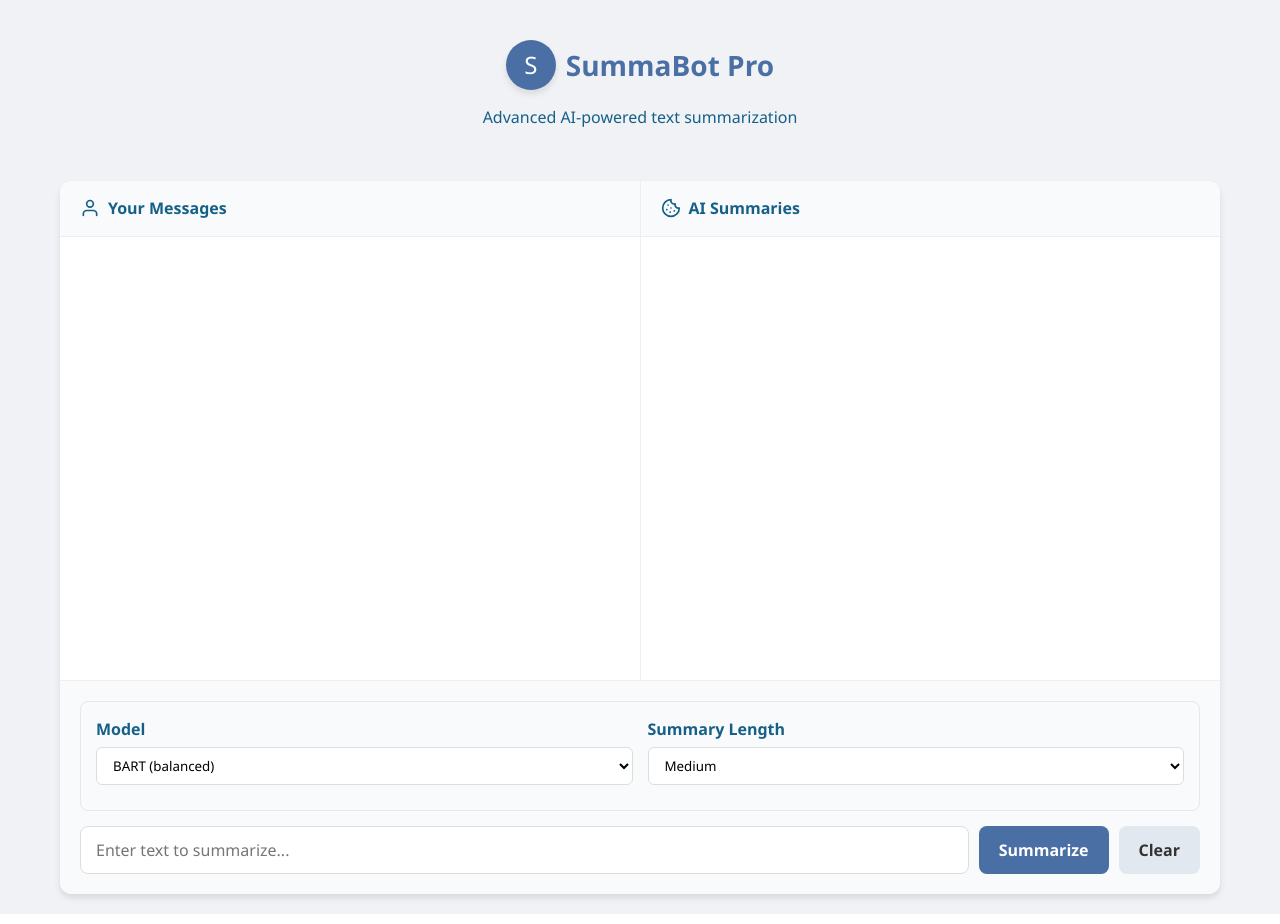
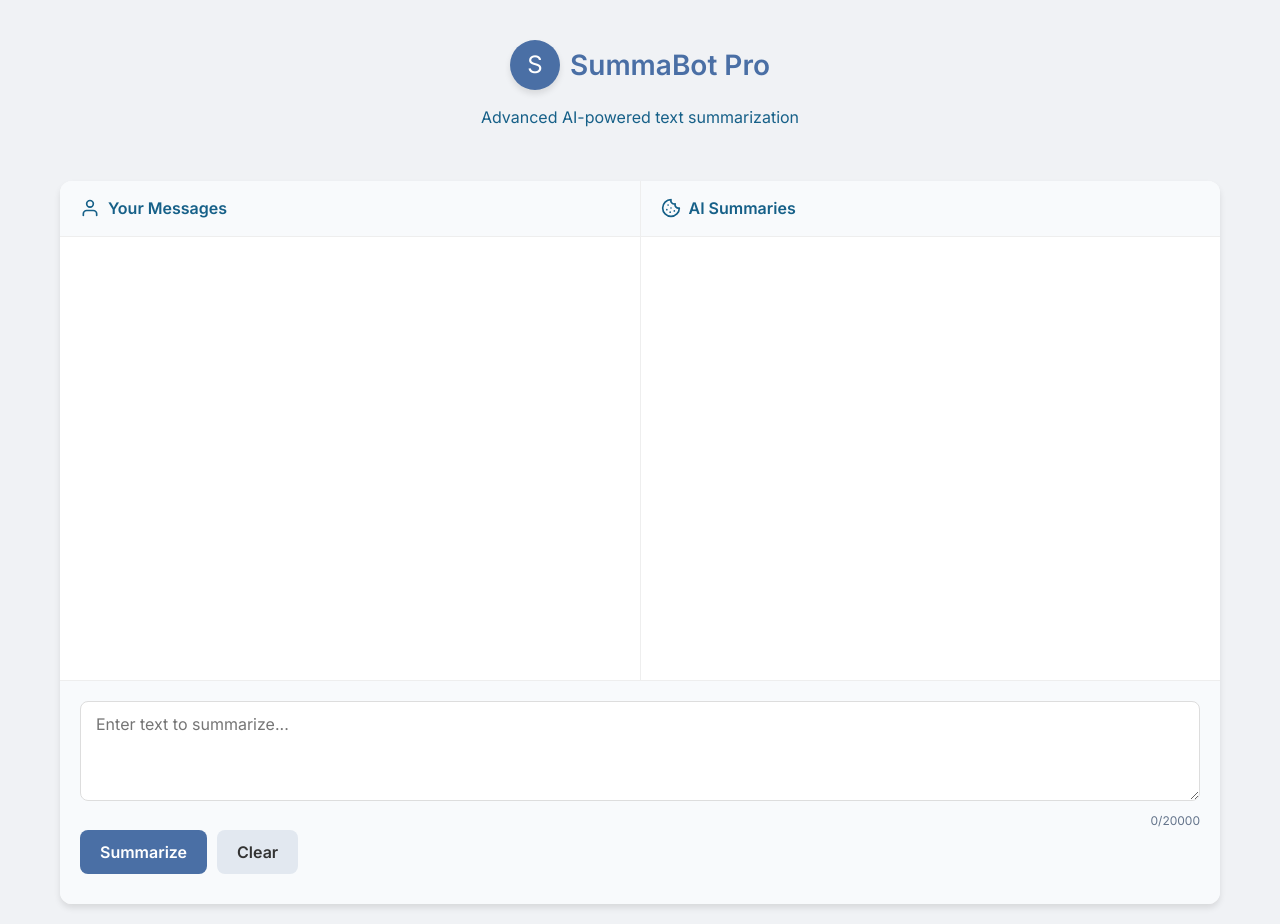
Before and after one commit to OGRyan-stack/AI-Summarizer, a Flask app: page / in a window 1280 px wide. Run offline with Flask 3, Linux system fonts and the light colour scheme.

Commit message:
Add files via upload

```diff
--- a/Flask/Templates/index.html
+++ b/Flask/Templates/index.html
@@ -4,6 +4,7 @@
     <meta charset="UTF-8">
     <meta name="viewport" content="width=device-width, initial-scale=1.0">
     <title>Advanced Summarization Bot</title>
+    <link href="https://fonts.googleapis.com/css2?family=Inter:wght@400;500;600&display=swap" rel="stylesheet">
     <style>
         :root {
             --primary: #4a6fa5;
@@ -15,12 +16,11 @@
             --shadow: 0 4px 6px rgba(0, 0, 0, 0.1);
         }
 
-
         * {
             margin: 0;
             padding: 0;
             box-sizing: border-box;
-            font-family: 'Segoe UI', Tahoma, Geneva, Verdana, sans-serif;
+            font-family: 'Inter', sans-serif;
         }
 
         body {
@@ -155,6 +156,7 @@
         .input-group {
             display: flex;
             gap: 10px;
+            margin-bottom: 10px;
         }
 
         #userInput {
@@ -163,13 +165,8 @@
             border: 1px solid #ddd;
             border-radius: 8px;
             font-size: 16px;
-            transition: all 0.3s ease;
-        }
-
-        #userInput:focus {
-            outline: none;
-            border-color: var(--primary);
-            box-shadow: 0 0 0 3px rgba(74, 111, 165, 0.2);
+            min-height: 100px;
+            resize: vertical;
         }
 
         .btn {
@@ -210,68 +207,15 @@
             margin-bottom: 15px;
         }
 
-        footer {
-            text-align: center;
-            margin-top: 30px;
-            padding: 20px;
+        .input-counter {
+            font-size: 12px;
             color: #64748b;
-            font-size: 14px;
+            text-align: right;
+            margin-top: 5px;
         }
 
-        /* Responsive Design */
-        @media (max-width: 768px) {
-            .chat-container {
-                flex-direction: column;
-                height: auto;
-            }
-
-            .message-column {
-                height: 300px;
-            }
-
-            .message-column:first-child {
-                border-right: none;
-                border-bottom: 1px solid #eee;
-            }
-
-            .container {
-                padding: 10px;
-            }
-        }
-
-        .options-panel {
-            background-color: #f8fafc;
-            padding: 15px;
-            border-radius: 8px;
-            margin-bottom: 15px;
-            border: 1px solid #e2e8f0;
-        }
-
-        .options-row {
-            display: flex;
-            gap: 15px;
-            margin-bottom: 10px;
-            flex-wrap: wrap;
-        }
-
-        .option-group {
-            flex: 1;
-            min-width: 200px;
-        }
-
-        .option-group label {
-            display: block;
-            margin-bottom: 5px;
-            font-weight: 600;
-            color: var(--secondary);
-        }
-
-        .option-group select {
-            width: 100%;
-            padding: 8px 12px;
-            border: 1px solid #ddd;
-            border-radius: 6px;
-            background-color: white;
+        .input-counter.warning {
+            color: #e74c3c;
         }
 
         .stats-bar {
@@ -338,41 +317,16 @@
             <div class="input-area">
                 <div class="error-message" id="error-message">Please enter some text to summarize.</div>
 
-                <div class="options-panel">
-                    <div class="options-row">
-                        <div class="option-group">
-                            <label for="model-select">Model</label>
-                            <select id="model-select">
-                                <option value="facebook/bart-large-cnn">BART (balanced)</option>
-                                <option value="t5-small">T5 (fast)</option>
-                                <option value="google/pegasus-xsum">Pegasus (concise)</option>
-                            </select>
+                <div class="input-group">
+                    <textarea id="userInput" placeholder="Enter text to summarize..."
+                              oninput="updateCounter()"></textarea>
                 </div>
-                        <div class="option-group">
-                            <label for="length-select">Summary Length</label>
-                            <select id="length-select">
-                                <option value="short">Short</option>
-                                <option value="medium" selected>Medium</option>
-                                <option value="long">Long</option>
-                                <option value="custom">Custom</option>
-                            </select>
-                        </div>
-                    </div>
-                    <div class="options-row" id="custom-length-row" style="display: none;">
-                        <div class="option-group">
-                            <label for="min-length">Min Length</label>
-                            <input type="number" id="min-length" min="30" max="500" value="100">
-                        </div>
-                        <div class="option-group">
-                            <label for="max-length">Max Length</label>
-                            <input type="number" id="max-length" min="50" max="1000" value="300">
-                        </div>
-                    </div>
-                </div>
+                <div id="input-counter" class="input-counter">0/20000</div>
 
                 <div class="input-group">
-                    <input type="text" id="userInput" placeholder="Enter text to summarize..." autocomplete="off">
-                    <button class="btn btn-primary" id="summarize-btn">Summarize</button>
+                    <button class="btn btn-primary" id="summarize-btn">
+                        <span id="btn-text">Summarize</span>
+                    </button>
                     <button class="btn btn-secondary" onclick="clearChat()">Clear</button>
                 </div>
 
@@ -396,135 +350,144 @@
 
     <script>
         document.addEventListener('DOMContentLoaded', function() {
-            const userInput = document.getElementById('userInput');
             const summarizeBtn = document.getElementById('summarize-btn');
-            const lengthSelect = document.getElementById('length-select');
-            const customLengthRow = document.getElementById('custom-length-row');
-            const modelSelect = document.getElementById('model-select');
+            summarizeBtn.addEventListener('click', sendMessage);
 
-            // Show/hide custom length options
-            lengthSelect.addEventListener('change', function() {
-                customLengthRow.style.display = this.value === 'custom' ? 'flex' : 'none';
+            // Initialize character counter
+            document.getElementById('userInput').addEventListener('input', updateCounter);
         });
 
-            // Summarize button click handler
-            summarizeBtn.addEventListener('click', sendMessage);
+        function updateCounter() {
+            const input = document.getElementById('userInput');
+            const counter = document.getElementById('input-counter');
+            const maxLength = 20000;
+            const currentLength = input.value.length;
 
-            // Enter key handler
-            userInput.addEventListener('keypress', function(event) {
-                if (event.key === 'Enter') {
-                    sendMessage();
-                }
-            });
-        });
-
-        function getSummaryOptions() {
-            const lengthPreset = document.getElementById('length-select').value;
-            let minLength = 30;
-            let maxLength = 130;
-
-            if (lengthPreset === 'short') {
-                minLength = 30;
-                maxLength = 100;
-            } else if (lengthPreset === 'medium') {
-                minLength = 100;
-                maxLength = 300;
-            } else if (lengthPreset === 'long') {
-                minLength = 150;
-                maxLength = 500;
-            } else if (lengthPreset === 'custom') {
-                minLength = parseInt(document.getElementById('min-length').value);
-                maxLength = parseInt(document.getElementById('max-length').value);
+            counter.textContent = `${currentLength}/${maxLength}`;
+            counter.className = currentLength > maxLength * 0.9 ?
+                "input-counter warning" : "input-counter";
         }
 
-            return {
-                model: document.getElementById('model-select').value,
-                max_length: maxLength,
-                min_length: minLength
-            };
+        function showError(message, duration=5000) {
+            const errorElement = document.getElementById('error-message');
+            errorElement.textContent = message;
+            errorElement.style.display = "block";
+            if (duration > 0) {
+                setTimeout(() => {
+                    errorElement.style.display = "none";
+                }, duration);
+            }
         }
 
-        function sendMessage() {
-            const userInput = document.getElementById('userInput').value;
-            if (!userInput.trim()) {
-                document.getElementById('error-message').style.display = 'block';
-                return;
+        function validateText(text) {
+            const maxLength = 20000;
+            if (!text.trim()) {
+                showError("Please enter some text to summarize");
+                return false;
+            }
+            if (text.length > maxLength) {
+                showError(`Text exceeds ${maxLength} character limit`);
+                return false;
+            }
+            return true;
         }
 
-            document.getElementById('error-message').style.display = 'none';
+        async function sendMessage() {
+            const userInput = document.getElementById('userInput').value;
+            if (!validateText(userInput)) return;
 
+            // Show loading state
+            const summarizeBtn = document.getElementById('summarize-btn');
+            const btnText = document.getElementById('btn-text');
+            const originalBtnText = btnText.textContent;
+            summarizeBtn.disabled = true;
+            btnText.innerHTML = `<div class="loading"></div> Processing...`;
+
+            try {
                 // Display user message
                 const userMessagesContainer = document.getElementById('user-messages');
                 const timestamp = new Date().toLocaleTimeString();
 
                 userMessagesContainer.innerHTML += `
                     <div class="message user-message">
-                    ${userInput}
+                        ${userInput.replace(/\n/g, '<br>')}
                         <div class="timestamp">${timestamp}</div>
                     </div>
                 `;
 
-            // Get summarization options
-            const options = getSummaryOptions();
-
-            // Call Flask backend
-            fetch("/summarize", {
+                const response = await fetch("/summarize", {
                     method: "POST",
                     headers: { "Content-Type": "application/json" },
-                body: JSON.stringify({
-                    text: userInput,
-                    options: options
-                })
-            })
-            .then(response => response.json())
-            .then(data => {
-                const timestamp = new Date().toLocaleTimeString();
+                    body: JSON.stringify({ text: userInput })
+                });
+
+                const data = await response.json();
+
+                if (!response.ok) {
+                    throw new Error(data.error || "Failed to summarize");
+                }
+
+                // Display AI response
                 const aiMessagesContainer = document.getElementById('ai-messages');
-
-                if (data.error) {
-                    aiMessagesContainer.innerHTML += `
-                        <div class="message ai-message">
-                            <strong>Error:</strong> ${data.error}
-                            <div class="timestamp">${timestamp}</div>
-                        </div>
-                    `;
-                } else {
                 aiMessagesContainer.innerHTML += `
                     <div class="message ai-message">
                         ${data.summary.replace(/\n/g, '<br>')}
+                        ${data.fallback ? '<br><em>(Basic summary fallback)</em>' : ''}
                         <div class="timestamp">${timestamp}</div>
                     </div>
                 `;
 
-                    // Update stats
+                // Update stats if available
+                if (data.stats) {
                     document.getElementById('original-count').textContent = data.stats.input_words;
                     document.getElementById('summary-count').textContent = data.stats.output_words;
                     document.getElementById('reduction').textContent = data.stats.reduction;
                     document.getElementById('stats-bar').style.display = 'flex';
                 }
 
-                // Auto-scroll
-                userMessagesContainer.scrollTop = userMessagesContainer.scrollHeight;
-                aiMessagesContainer.scrollTop = aiMessagesContainer.scrollHeight;
-            })
-            .catch(error => {
-                const timestamp = new Date().toLocaleTimeString();
-                document.getElementById('ai-messages').innerHTML += `
+            } catch (error) {
+                console.error("Summarization error:", error);
+                showError(error.message);
+
+                // Also show error in chat
+                const aiMessagesContainer = document.getElementById('ai-messages');
+                aiMessagesContainer.innerHTML += `
                     <div class="message ai-message">
-                        <strong>Error:</strong> Failed to summarize. Please try again.
-                        <div class="timestamp">${timestamp}</div>
+                        <strong>Error:</strong> ${error.message}
+                        <div class="timestamp">${new Date().toLocaleTimeString()}</div>
                     </div>
                 `;
-            });
+            } finally {
+                // Reset UI
+                const summarizeBtn = document.getElementById('summarize-btn');
+                const btnText = document.getElementById('btn-text');
+                summarizeBtn.disabled = false;
+                btnText.textContent = originalBtnText;
+                document.getElementById('userInput').value = '';
+                document.getElementById('input-counter').textContent = '0/20000';
 
-            document.getElementById('userInput').value = '';
+                // Auto-scroll
+                document.getElementById('user-messages').scrollTop = 99999;
+                document.getElementById('ai-messages').scrollTop = 99999;
+            }
         }
 
         function clearChat() {
             document.getElementById('user-messages').innerHTML = '';
             document.getElementById('ai-messages').innerHTML = '';
             document.getElementById('stats-bar').style.display = 'none';
+            document.getElementById('userInput').value = '';
+            document.getElementById('input-counter').textContent = '0/20000';
+            document.getElementById('error-message').style.display = 'none';
         }
+
+        // Allow sending message with Enter key (Ctrl+Enter for new line)
+        document.getElementById('userInput').addEventListener('keydown', function(event) {
+            if (event.key === 'Enter' && !event.shiftKey && !event.ctrlKey) {
+                event.preventDefault();
+                sendMessage();
+            }
+        });
     </script>
 </body>
 </html>
--- a/Flask/app.py
+++ b/Flask/app.py
@@ -1,31 +1,130 @@
 from flask import Flask, request, jsonify, render_template
-from transformers import pipeline
+from transformers import pipeline, AutoTokenizer
+import logging
+from summa import summarizer as textrank_summarizer
+import re
 
 app = Flask(__name__)
 
-# Load summarization model (BART by default)
-summarizer = pipeline("summarization",
-                     model="facebook/bart-large-cnn",
-                     tokenizer="facebook/bart-large-cnn")
+# Configure logging
+logging.basicConfig(level=logging.INFO)
+logger = logging.getLogger(__name__)
+
+# Initialize tokenizer
+tokenizer = AutoTokenizer.from_pretrained("facebook/bart-large-cnn")
+
+def count_words(text):
+    """Helper function to count words"""
+    return len(re.findall(r'\w+', text))
+
+def load_summarizer():
+    """Initialize summarizer with error handling"""
+    try:
+        summarizer = pipeline(
+            "summarization",
+            model="facebook/bart-large-cnn",
+            tokenizer="facebook/bart-large-cnn"
+        )
+
+        # Test the model with a proper test sentence
+        test_result = summarizer("This is a test sentence to check if the summarizer is working properly.",
+                               max_length=20, min_length=10)
+        logger.info("Model loaded successfully")
+        return summarizer
+
+    except Exception as e:
+        logger.error(f"Failed to load model: {str(e)}")
+        raise
+
+try:
+    summarizer = load_summarizer()
+except Exception as e:
+    logger.error(f"Critical error - cannot load model: {str(e)}")
+    summarizer = None
+
+def safe_summarize(text, max_length=150, min_length=50):
+    """Wrapper with error handling"""
+    if not summarizer:
+        return {"error": "Model not available"}, 503
+
+    try:
+        tokens = tokenizer.encode(text)
+        if len(tokens) > 1024:
+            logger.warning("Input too long, truncating...")
+            text = tokenizer.decode(tokens[:1000])  # Leave room for special tokens
+
+        result = summarizer(
+            text,
+            max_length=max_length,
+            min_length=min_length,
+            do_sample=False,
+            num_beams=4,
+            truncation=True
+        )
+
+        # Calculate statistics
+        input_words = count_words(text)
+        output_words = count_words(result[0]['summary_text'])
+        reduction = round((1 - (output_words / input_words)) * 100) if input_words > 0 else 0
+
+        return {
+            "summary": result[0]['summary_text'],
+            "stats": {
+                "input_words": input_words,
+                "output_words": output_words,
+                "reduction": reduction
+            }
+        }, 200
+
+    except Exception as e:
+        logger.error(f"Summarization failed: {str(e)}")
+        return {"error": str(e)}, 500
 
 @app.route("/")
 def home():
-    return render_template("index.html")  # HTML frontend
+    return render_template("index.html")
 
 @app.route("/summarize", methods=["POST"])
 def summarize():
-    if request.method == "POST":
-        text = request.json.get("text", "")
+    if not summarizer:
+        return jsonify({"error": "Service unavailable"}), 503
 
-        if not text.strip():
-            return jsonify({"error": "No text provided"}), 400
+    text = request.json.get("text", "")
+    if not text.strip():
+        return jsonify({"error": "No text provided"}), 400
 
-        try:
-            # Generate summary (adjust max_length as needed)
-            summary = summarizer(text, max_length=300, min_length=100, do_sample=False)
-            return jsonify({"summary": summary[0]["summary_text"]})
-        except Exception as e:
-            return jsonify({"error": str(e)}), 500
+    logger.info(f"Received text with {len(text)} characters")
+
+    # First try with the main model
+    result, status = safe_summarize(text)
+    if status == 200:
+        return jsonify(result)
+
+    # Fallback to extractive summarization
+    try:
+        logger.warning("Using extractive fallback")
+        summary = textrank_summarizer.summarize(text, ratio=0.4)
+        if not summary:
+            raise ValueError("Empty summary generated")
+
+        # Calculate statistics for fallback
+        input_words = count_words(text)
+        output_words = count_words(summary)
+        reduction = round((1 - (output_words / input_words)) * 100) if input_words > 0 else 0
+
+        return jsonify({
+            "summary": summary,
+            "fallback": True,
+            "stats": {
+                "input_words": input_words,
+                "output_words": output_words,
+                "reduction": reduction
+            }
+        })
+
+    except Exception as e:
+        logger.error(f"Extractive fallback failed: {str(e)}")
+        return jsonify({"error": "All summarization methods failed"}), 500
 
 if __name__ == "__main__":
-    app.run(debug=True)
+    app.run(debug=False, host='0.0.0.0', port=5000)
```
Also changed, not shown: other parts of Flask/Templates/index.html (+36 -0 lines). Lines whose indentation alone changed are shown as unchanged.
